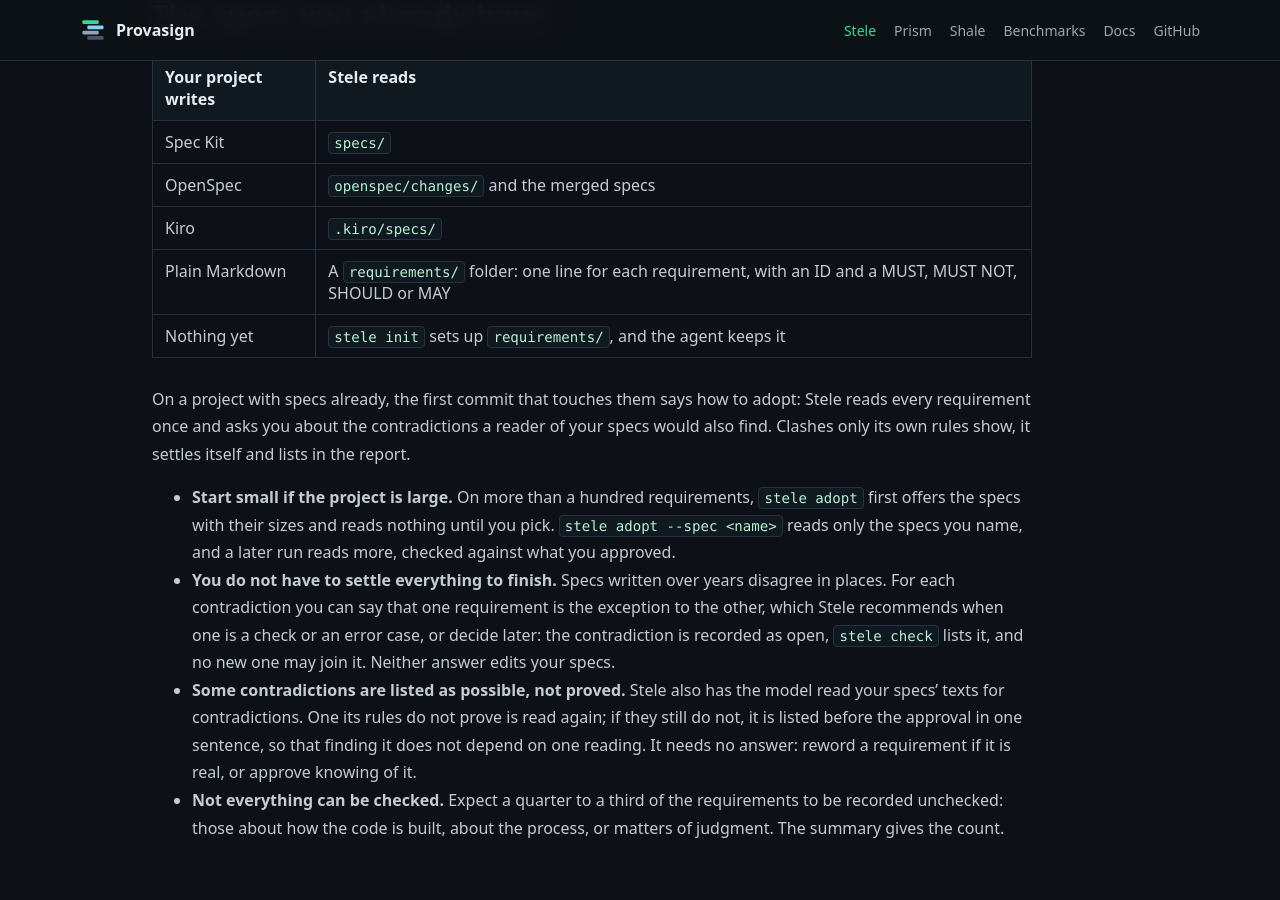
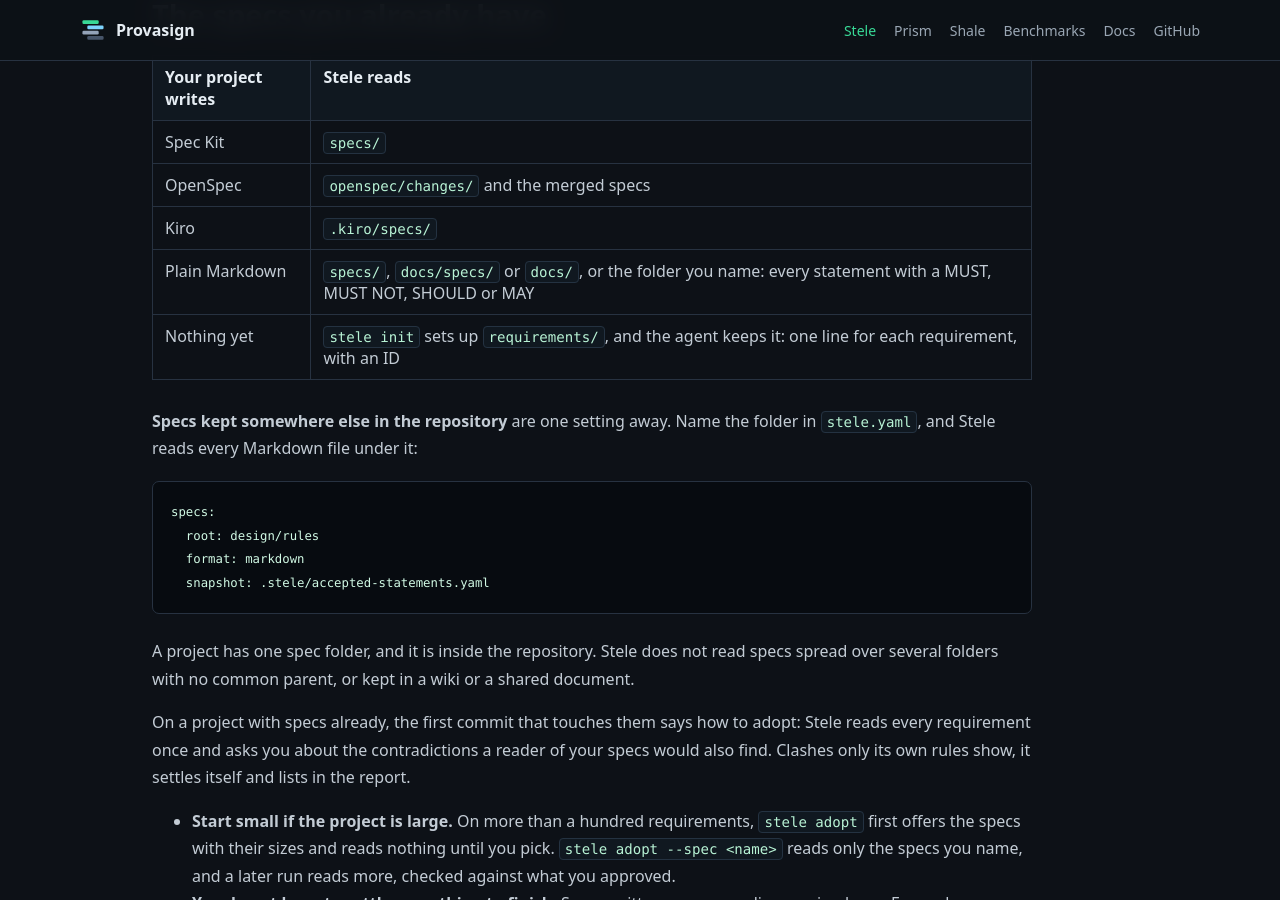
Before and after one commit to provasign/provasign.github.io, a Jekyll site: the page built from stele.md, in a window 1280 px wide and 900 px high, scrolled down 2318 px. Built offline with Jekyll 4.4.1, drawn with Linux system fonts in a browser that asks for light colours; comment, search, counter and statistics services are not loaded; some of the changed text lies outside the part shown.

Commit message:
Stele: where it reads specs from, and one spec folder inside the repository
Co-Authored-By: Claude Fable 5.2 <noreply@anthropic.com>
Claude-Session: https://claude.ai/code/session_01EGo7eZWucKRBueSzSnP5rq

````diff
--- a/stele.md
+++ b/stele.md
@@ -79,8 +79,22 @@ It is not a security boundary.
 | Spec Kit | `specs/` |
 | OpenSpec | `openspec/changes/` and the merged specs |
 | Kiro | `.kiro/specs/` |
-| Plain Markdown | A `requirements/` folder: one line for each requirement, with an ID and a MUST, MUST NOT, SHOULD or MAY |
-| Nothing yet | `stele init` sets up `requirements/`, and the agent keeps it |
+| Plain Markdown | `specs/`, `docs/specs/` or `docs/`, or the folder you name: every statement with a MUST, MUST NOT, SHOULD or MAY |
+| Nothing yet | `stele init` sets up `requirements/`, and the agent keeps it: one line for each requirement, with an ID |
+
+**Specs kept somewhere else in the repository** are one setting away. Name the
+folder in `stele.yaml`, and Stele reads every Markdown file under it:
+
+```yaml
+specs:
+  root: design/rules
+  format: markdown
+  snapshot: .stele/accepted-statements.yaml
+```
+
+A project has one spec folder, and it is inside the repository. Stele does not
+read specs spread over several folders with no common parent, or kept in a
+wiki or a shared document.
 
 On a project with specs already, the first commit that touches them says how
 to adopt: Stele reads every requirement once and asks you about the
@@ -204,6 +218,8 @@ adds is the span and the memory.
 - Running the gate in GitHub Actions without setting it up yourself.
 - Generating tests from the rules, or checking that a code change keeps the
   rules it touches.
+- Specs in more than one folder, or outside the repository (a wiki, a shared
+  document).
 
 ## Try it
 
````
